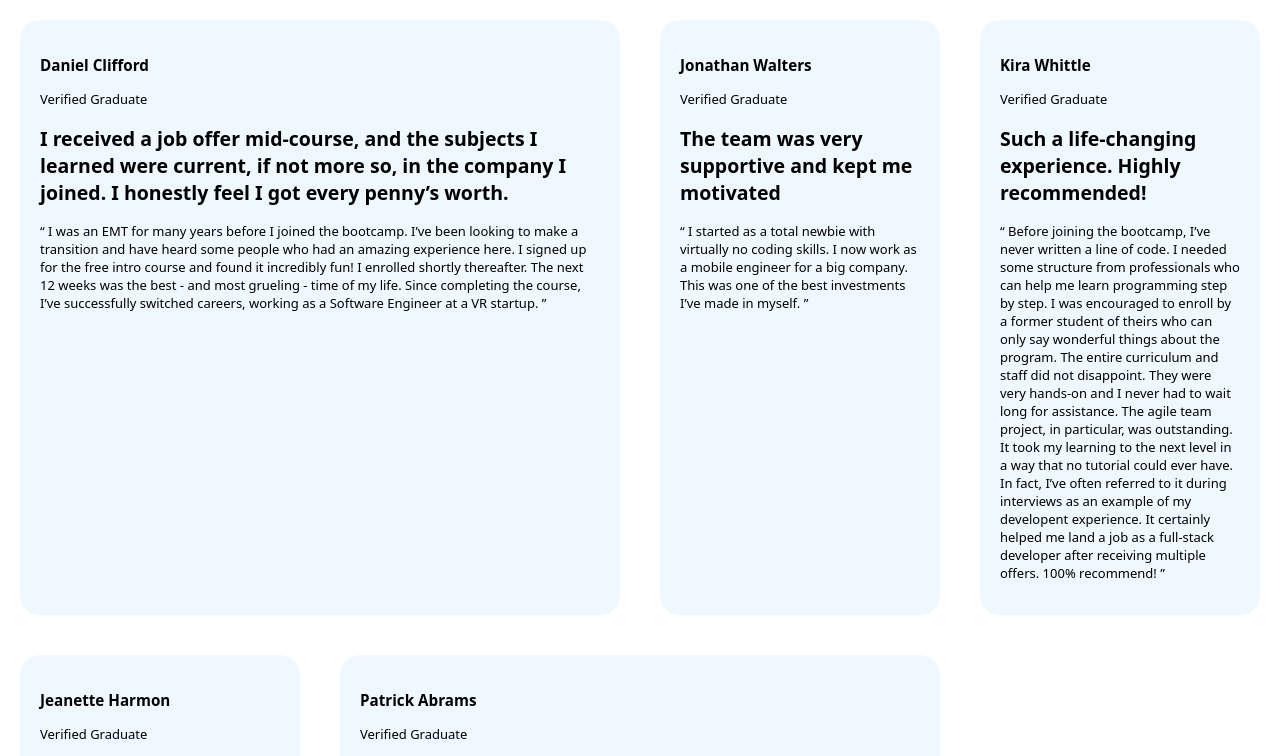
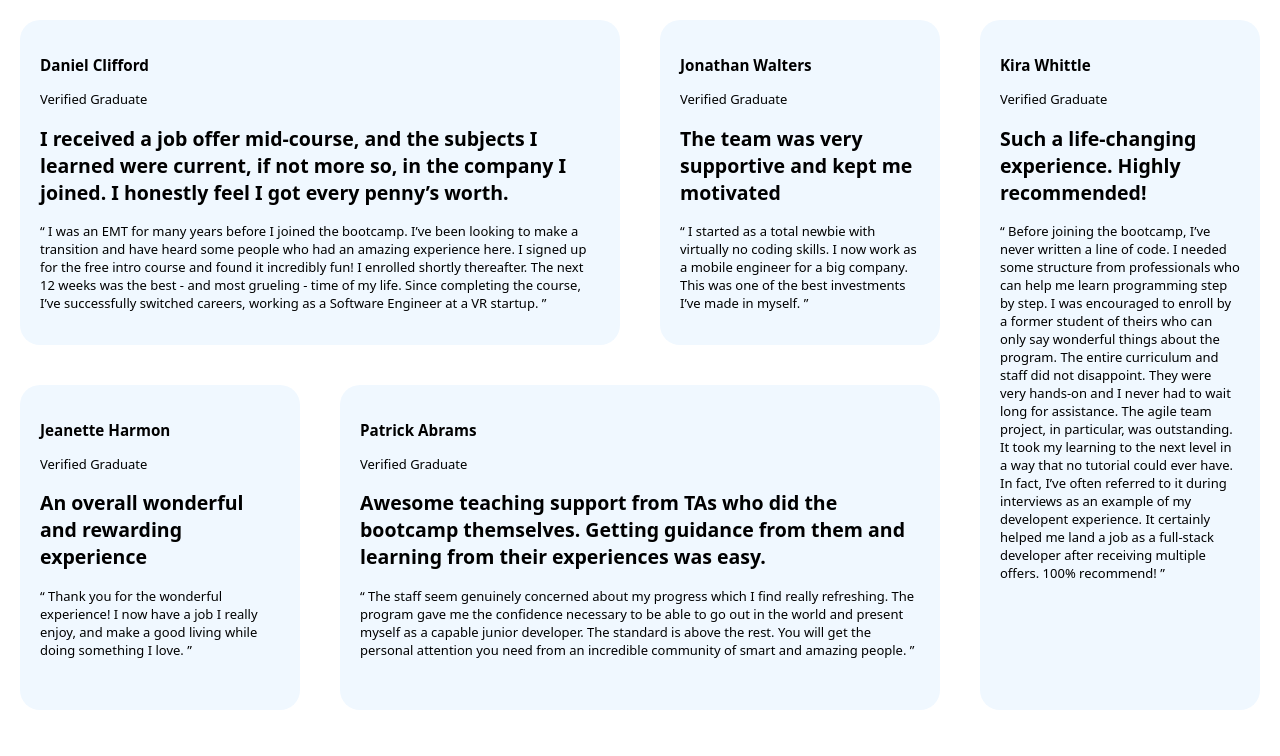
Before and after one commit to abhikatta/css-challenge, a plain HTML site: page index.html in a window 1280 px wide. Shown: the top 756 px of the page. Drawn offline with Linux system fonts and the light colour scheme.

Commit message:
grid layout without much css and images

```diff
--- a/index.html
+++ b/index.html
@@ -53,7 +53,7 @@
           investments I’ve made in myself. ”
         </p>
       </div>
-      <div class="space-1">
+      <div class="space-1 kira">
         <h3>Kira Whittle</h3>
         <p>Verified Graduate</p>
         <h2>Such a life-changing experience. Highly recommended!</h2>
--- a/style.css
+++ b/style.css
@@ -22,6 +22,9 @@ body {
   grid-column: span 1;
   grid-row: span 1;
 }
+.space-1.kira {
+  grid-row: span 2;
+}
 .space-1,
 .space-2 {
   margin: 20px;
```
